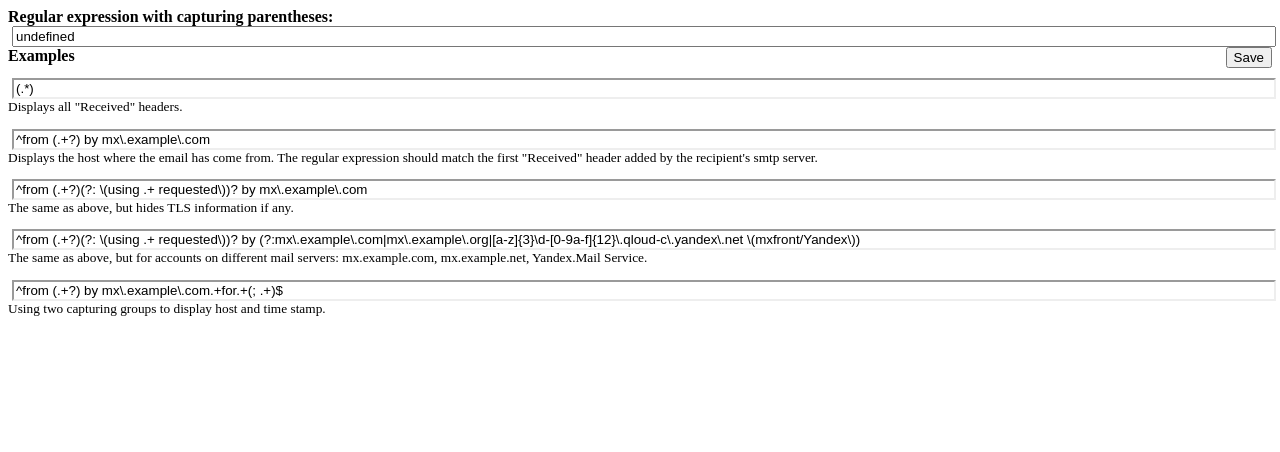
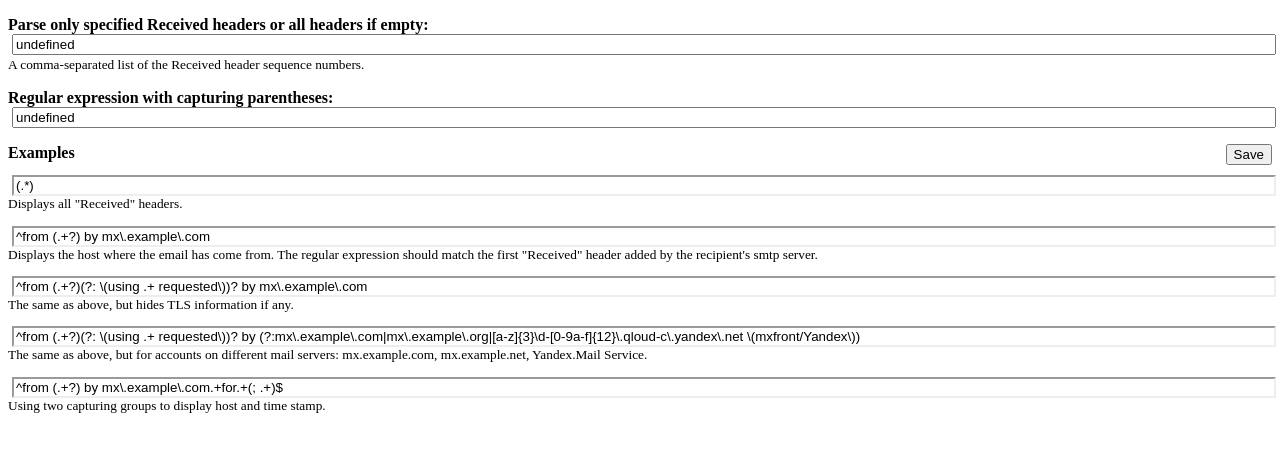
Before and after one commit to moisseev/received, a browser extension: page options/options.html in a window 1280 px wide. Drawn offline with Linux system fonts and the light colour scheme.

Commit message:
Add option to filter headers by order numbers
Issue: #5

```diff
--- a/options/options.html
+++ b/options/options.html
@@ -33,6 +33,10 @@
             .addon-detail-row:first-of-type {
                 border-top: none;
             }
+            .remark {
+                font-size: smaller;
+                color: var(--in-content-deemphasized-text);
+            }
             .received-examples {
                 color: var(--in-content-deemphasized-text);
             }
@@ -50,10 +54,19 @@
 <body>
     <div class="addon-detail-row">
         <form>
-            <label for="regexp">
-                Regular expression with capturing parentheses:
-            </label>
-            <input type="text" id="regexp" />
+            <p>
+                <label for="header-numbers">
+                    Parse only specified Received headers or all headers if empty:
+                </label>
+                <input type="text" id="header-numbers" />
+                <span class="remark">A comma-separated list of the Received header sequence numbers.</span>
+            </p>
+            <p>
+                <label for="regexp">
+                    Regular expression with capturing parentheses:
+                </label>
+                <input type="text" id="regexp" />
+            </p>
             <button type="submit">Save</button>
         </form>
     </div>
--- a/options/options.js
+++ b/options/options.js
@@ -6,12 +6,14 @@ function saveOptions(e) {
     e.preventDefault();
 
     browser.storage.local.set({
+        headerNumbers: document.querySelector("#header-numbers").value,
         regexp: document.querySelector("#regexp").value
     });
 }
 
 function restoreOptions() {
-    browser.storage.local.get("regexp").then(({regexp}) => {
+    browser.storage.local.get(["headerNumbers", "regexp"]).then(({headerNumbers, regexp}) => {
+        document.querySelector("#header-numbers").value = headerNumbers;
         document.querySelector("#regexp").value = regexp;
     });
 }
```
Also changed, not shown: background.js (+14 -11 lines).
